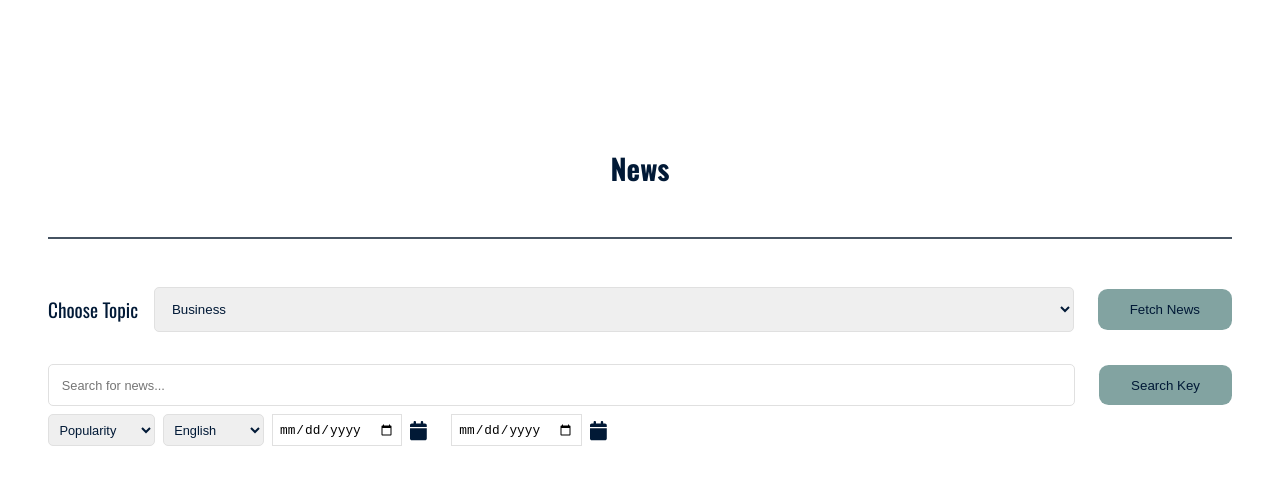
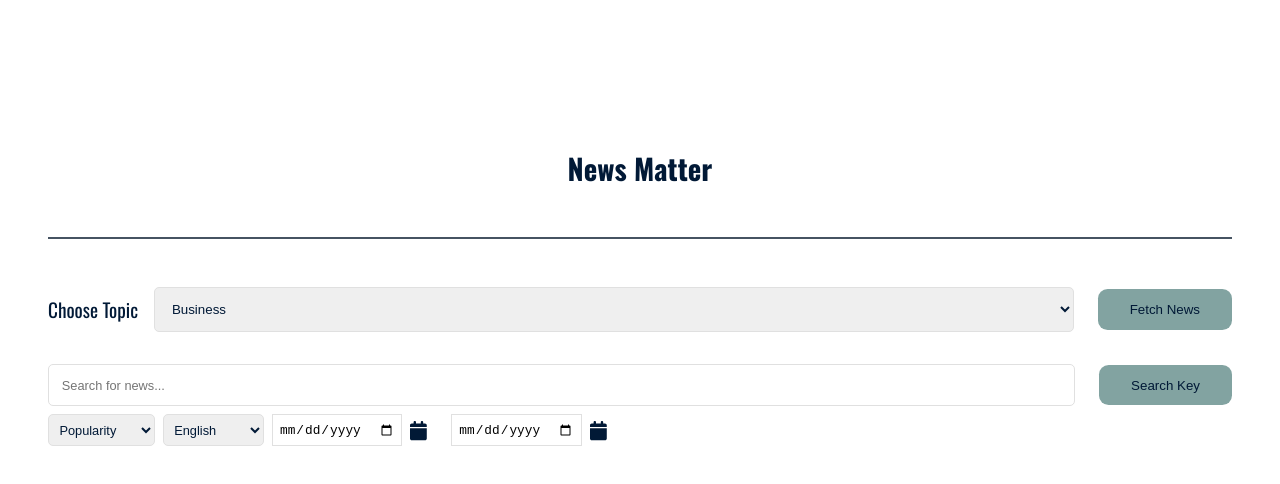
Before and after one commit to Vlad-Beresnev/news-app, a React (Create React App) app in the folder client/: page / in a window 1280 px wide. Shown: the top 484 px of the page. Built offline with nearby package versions, Linux system fonts and the light colour scheme.

Commit message:
title and icon are changed

```diff
--- a/client/public/index.html
+++ b/client/public/index.html
@@ -24,7 +24,7 @@
       work correctly both with client-side routing and a non-root public URL.
       Learn how to configure a non-root public URL by running `npm run build`.
     -->
-    <title>React App</title>
+    <title>News Matter</title>
   </head>
   <body>
     <noscript>You need to enable JavaScript to run this app.</noscript>
--- a/client/src/components/news/index.jsx
+++ b/client/src/components/news/index.jsx
@@ -55,7 +55,7 @@ const News = () => {
     return (
         <>
             <div className="container">
-            <h1>News</h1>
+            <h1>News Matter</h1>
             <div className="selectionContainer">
                 <label htmlFor="category">Choose Topic</label>
                 <select id="category" value={currentCategory} onChange={handleCategoryChange}>
```
Also changed, not shown: 1 other file (tests, documents, lock files or other folders).
